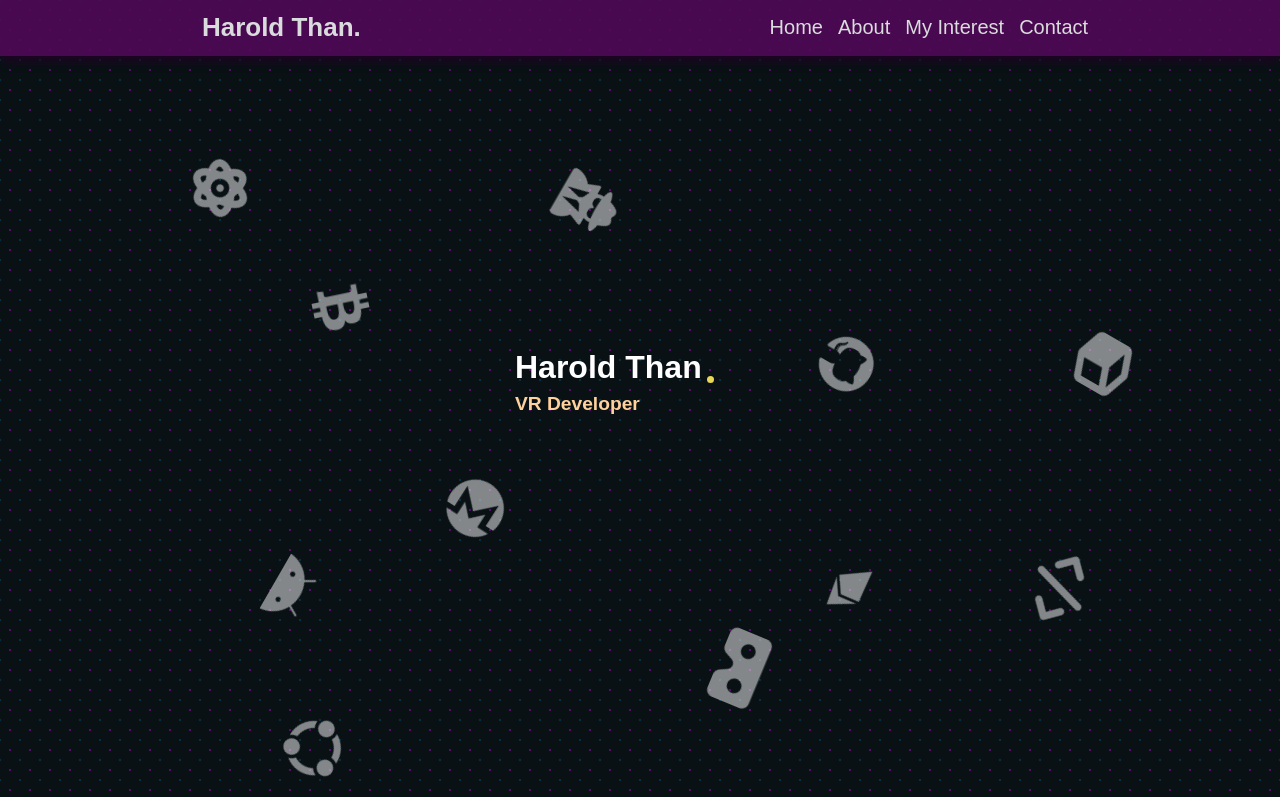
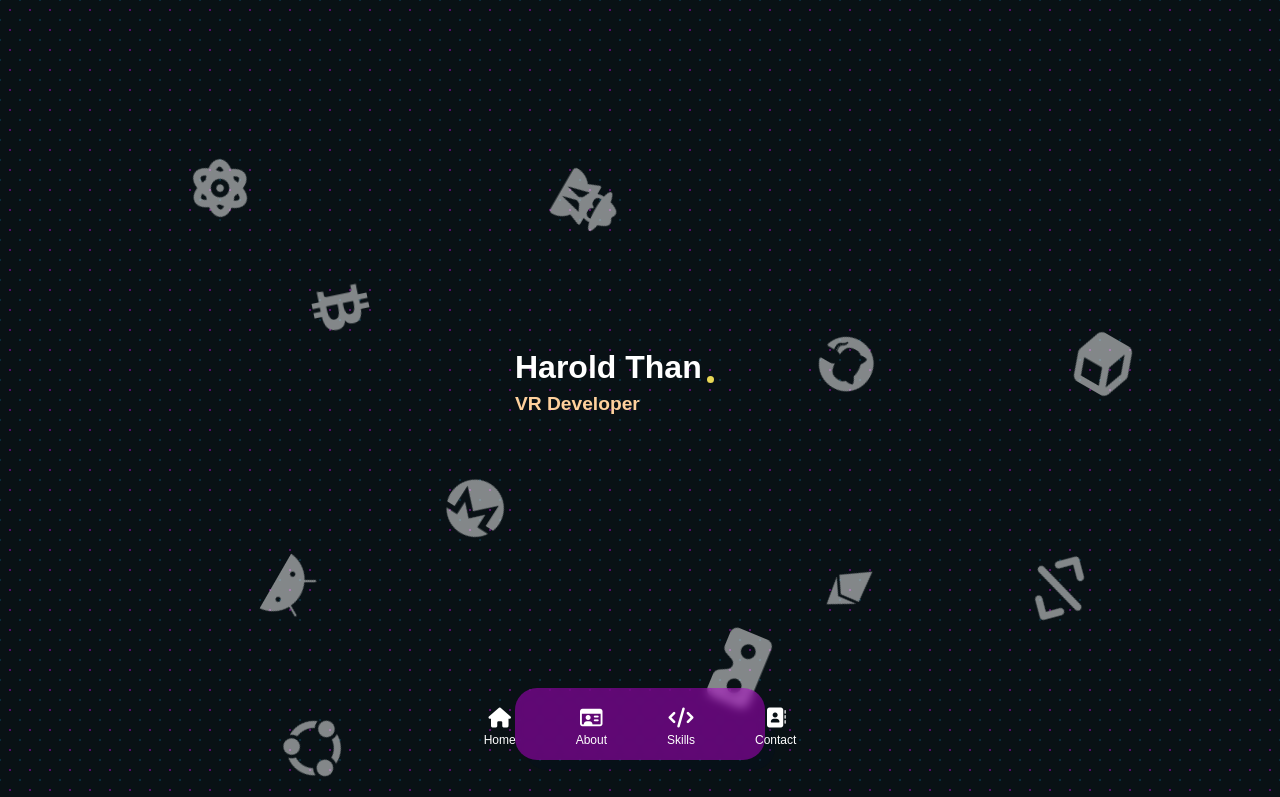
Before and after one commit to thanvinhbaohoang/EthereumOrgLandingPage, a plain HTML site: page index.html in a window 1280 px wide. Shown: the top 797 px of the page. Drawn offline with Linux system fonts and the light colour scheme; a web font is replaced by a local one.

Commit message:
Changed to Floating Navbar

```diff
--- a/index.html
+++ b/index.html
@@ -16,20 +16,41 @@
 </head>
 <body>
     <nav class="navbar">
-        <div class="navbar-container container">
-            <h1 class="logo">Harold Than.</h1>
+        <div class = "navbar-background">
+            <ul class="menu-items">
+                <li>
+                    <a href="#home" class="nav-item">
+                        <i class="fa-solid fa-house"></i>
+                        <p>Home</p>
+                    </a>
+                </li>
 
-            <input type="checkbox" name="" id="">
-            <div class="hamburger-lines">
-                <span class="line line1"></span>
-                <span class="line line2"></span>
-                <span class="line line3"></span>
-            </div>
-            <ul class="menu-items">
-                <li><a href="#home">Home</a></li>
-                <li><a href="#about">About</a></li>
-                <li><a href="#interests">My Interest</a></li>
-                <li><a href="#contact">Contact</a></li>
+
+                <li>
+                    <a href="#about" class="nav-item">
+                        <i class="fa-regular fa-id-card"></i>
+                        <p>About</p>
+                    </a>
+                </li>
+
+
+                <li>
+                    <a href="#interests" class="nav-item">
+                        <i class="fa-solid fa-code"></i>
+
+                        <p>Skills</p>
+                    </a>
+                </li>
+
+
+                <li>
+                    <a href="#interests" class="nav-item">
+                        <i class="fa-solid fa-address-book"></i>
+                        <p>Contact</p>
+                    </a>
+                </li>
+
+
             </ul>
         </div>
     </nav>
--- a/style.css
+++ b/style.css
@@ -25,7 +25,7 @@
 
 
 body {
-  font-family: "Poppins", sans-serif;
+  font-family: "Ubuntu", sans-serif;
   box-sizing: border-box;
   background: rgb(24, 24, 24);
   color: rgba(255, 255, 255, 0.804);
@@ -47,33 +47,50 @@ display: none;
 }
 
 .navbar {
-box-shadow: 0px 5px 10px 0px rgb(35, 0, 40);
 position: fixed;
-width: 100%;
-background: rgb(84, 9, 91);
-color: rgb(255, 255, 255);
-opacity: 0.85;
-height: 56px;
-z-index: 12;
+bottom: 5%;
+left: 50%;
+transform: translateX(-50%);
+display: flex;
+justify-content: center;
+align-items: center;
+width: 30%;
+z-index: 999;
 }
 
-.navbar-container {
+.navbar-background {
+  border-radius: 22px;
+  background-color: rgba(182, 0, 210, 0.5);
+  backdrop-filter: blur(5px);
+  height: 72px;
+  width: 65%;
+  box-shadow: rgba(4, 16, 33, 0.275) 10px 10px;
+}
+.menu-items {
 display: flex;
-justify-content: space-around;
-height: 64px;
+justify-content: center;
 align-items: center;
-}
-
-.menu-items {
-order: 2;
-display: flex;
 }
 
 .menu-items li {
 list-style: none;
 font-size: 20px;
-margin-left: 15px;
-margin-bottom: 10px;
+margin: 20px 30px;
+display: flex;
+justify-content: center;
+align-items: center;
+}
+
+.nav-item {
+  display: flex;
+  flex-direction: column;
+  justify-content: center;
+  align-items: center;
+}
+
+.nav-item p{
+  margin-top: 5px;
+  font-size: 12px;
 }
 
 .menu-items a {
```
